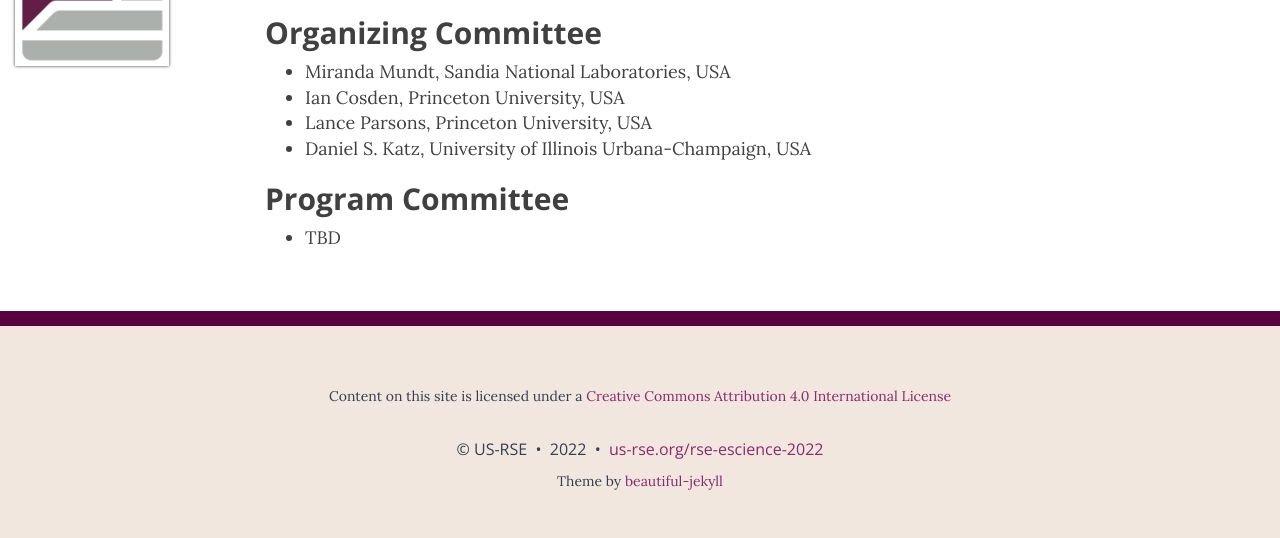
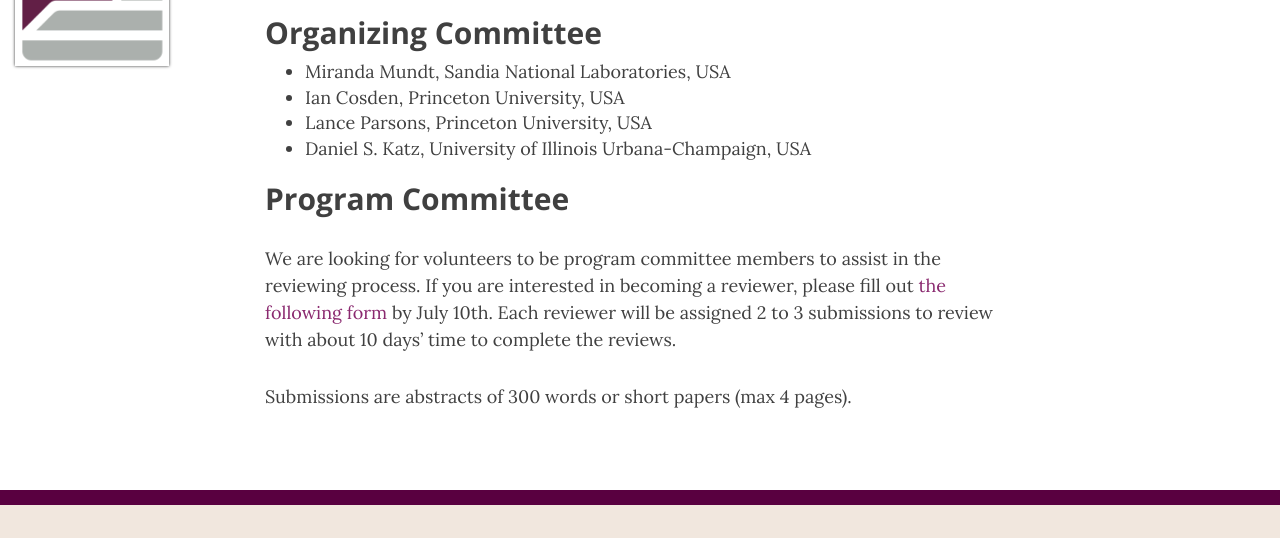
Before and after one commit to USRSE/rse-escience-2022, a Jekyll site: the page built from pages/committee.md, in a window 1280 px wide and 925 px high, cut to the strip 104-642 px from the top of the window. Built offline with Jekyll 4.4.1, drawn with Linux system fonts in a browser that asks for light colours; nearby versions of some CDN libraries.

Commit message:
Adding call for reviewers

```diff
--- a/pages/committee.md
+++ b/pages/committee.md
@@ -13,4 +13,9 @@
 
 ## Program Committee
 
-- TBD
+We are looking for volunteers to be program committee members to assist in the
+reviewing process. If you are interested in becoming a reviewer, please fill
+out [the following form](https://forms.gle/wFEUpdsTN8ZjGTbg6) by July 10th. Each reviewer will be assigned 2 to 3
+submissions to review with about 10 days’ time to complete the reviews.
+
+Submissions are abstracts of 300 words or short papers (max 4 pages).
```
